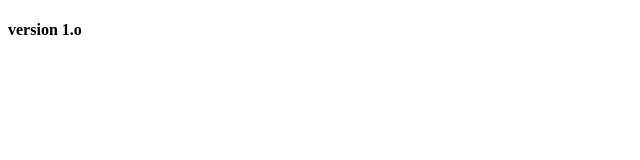
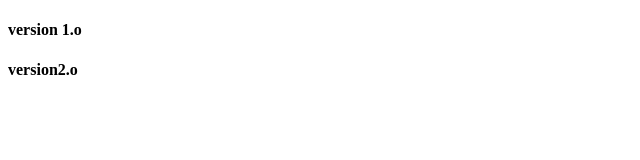
Before and after one commit to sriram16121/git_v, a plain HTML site: page index.html in a window 1280 px wide. Shown: the full height of the page, 0-640 px from the left. Drawn offline with Linux system fonts and the light colour scheme.

Commit message:
version2.o

```diff
--- a/index.html
+++ b/index.html
@@ -7,5 +7,6 @@
 </head>
 <body>
     <h4>version 1.o</h4>
+    <h4>version2.o</h4>
 </body>
 </html>
```
